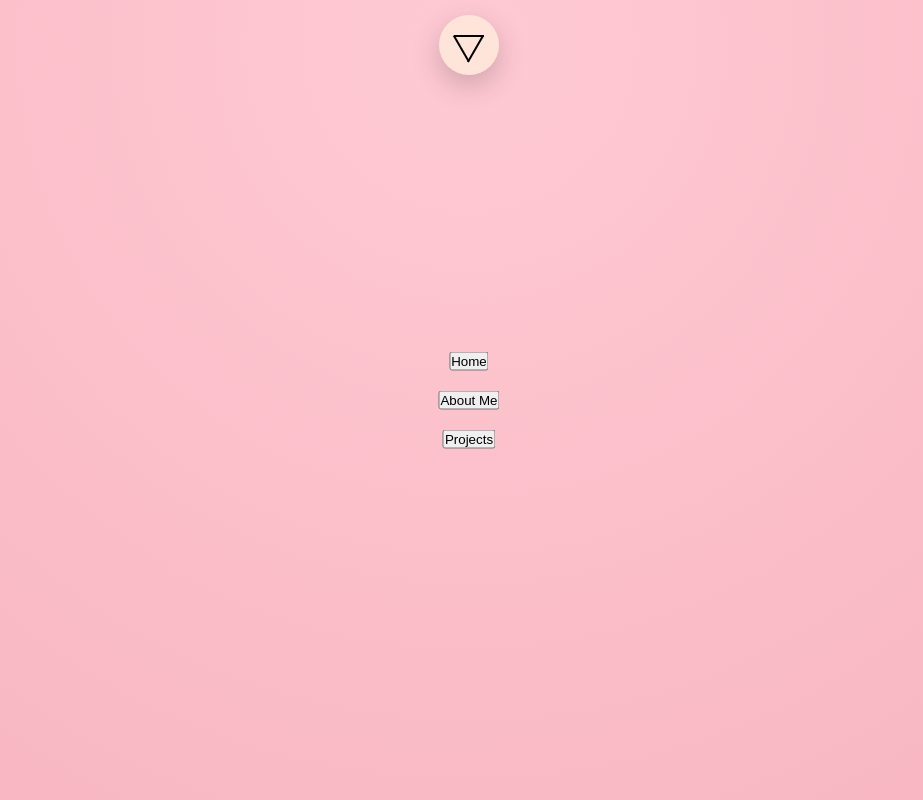
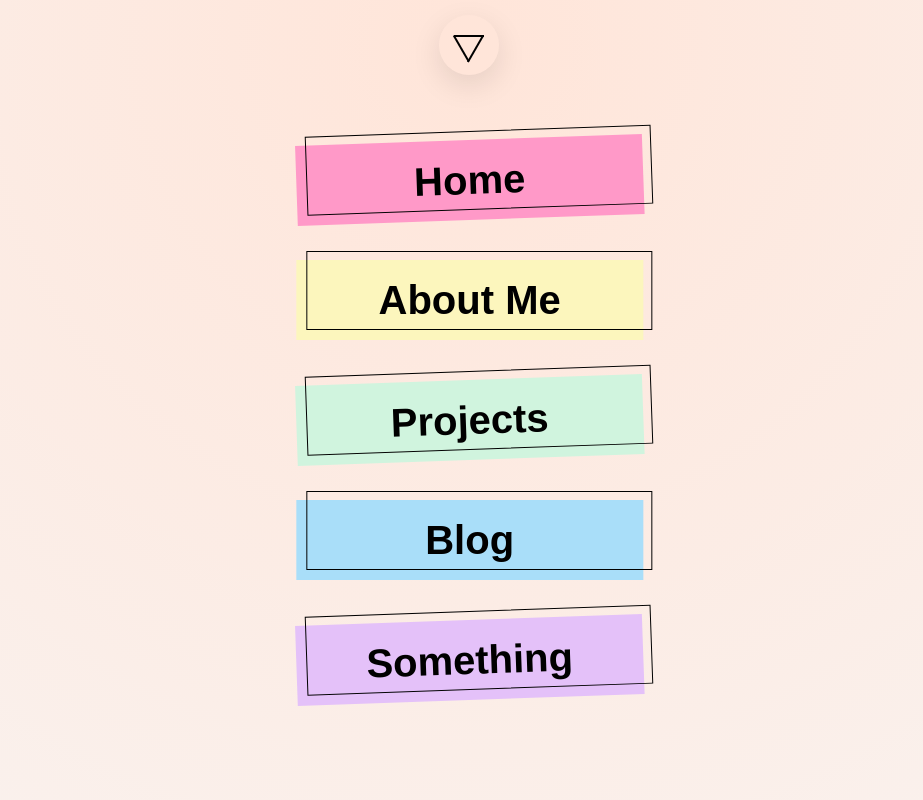
Before and after one commit to everest787/website, a React (Create React App) app: page / in a window 1280 px wide. Both pictures are taken after a click on the label 639 px from the left and 45 px from the top of the page. Shown: the top 800 px of the page, without its empty margins (171-1094 px from the left). Built offline with nearby package versions, Linux system fonts and the light colour scheme.

Commit message:
Adding styling to the navigation buttons

```diff
--- a/src/pages/Layout.js
+++ b/src/pages/Layout.js
@@ -24,13 +24,19 @@ function Layout() {
           <nav className="navigation__nav">
             <ul className="navigation__list">
               <li className="navigation__item">
-                <button onClick={navigateHome}>Home</button>
+                <button onClick={navigateHome} className="navi__button navi__button__red">Home</button>
               </li>
               <li className="navigation__item">
-                <button onClick={navigateAboutMe}>About Me</button>
+                <button onClick={navigateAboutMe} className="navi__button navi__button__yellow navi__button__odd">About Me</button>
               </li>
               <li className="navigation__item">
-                <button onClick={navigateProjects}>Projects</button>
+                <button onClick={navigateProjects} className="navi__button navi__button__green">Projects</button>
+              </li>
+              <li className="navigation__item">
+                <button className="navi__button navi__button__blue navi__button__odd">Blog</button>
+              </li>
+              <li className="navigation__item">
+                <button className="navi__button navi__button__purple">Something</button>
               </li>
             </ul>
           </nav>
--- a/src/sass/abstracts/_variables.scss
+++ b/src/sass/abstracts/_variables.scss
@@ -11,6 +11,12 @@ $color-secondary-2: #ffc8dd;
 $color-secondary-dark-2: #ffafcc;
 $color-tertiary-2: #bde0fe;
 $color-tertiary-dark-2: #a2d2ff;
+
+$colorful-red: #ff99c8;
+$colorful-yellow: #fcf6bd;
+$colorful-green: #d0f4de;
+$colorful-blue: #a9def9;
+$colorful-purple: #e4c1f9;
 
 $color-grey-light-1: #f7f7f7;
 $color-grey-light-2: #eee;
--- a/src/sass/components/_button.scss
+++ b/src/sass/components/_button.scss
@@ -0,0 +1,62 @@
+.navi__button {
+    background-color: $colorful-red;
+    border: 0;
+    font-size: 4rem;
+    font-weight: 700;
+    line-height: 2rem;
+    padding: 3rem 5rem;
+    position: relative;
+    text-align: center;
+    width: 100%;
+    position: relative;
+    cursor: pointer;
+    transform: rotate(-2deg);
+    margin: 0 2rem;
+
+    &:focus {
+        outline: 0;
+    }
+
+    &:hover {
+        transform: translate(.2rem, -.2rem) rotate(-2deg);
+
+        &:after {
+            bottom: .5rem;
+            left: .5rem;
+        }
+    }
+
+    &:after {
+        content: '';
+        position: absolute;
+        border: 1px solid #000000;
+        bottom: 1rem;
+        left: 1rem;
+        width: calc(100% - 1px);
+        height: calc(100% - 1px);
+    }
+
+    &__odd {
+        transform: rotate(0deg);
+        &:hover {
+            transform: translate(.2rem, -.2rem) rotate(0deg);
+        }
+    }
+
+    &__red {
+        background-color: $colorful-red;
+    }
+    &__yellow {
+        background-color: $colorful-yellow;
+    }
+    &__green {
+        background-color: $colorful-green;
+    }
+    &__blue {
+        background-color: $colorful-blue;
+    }
+    &__purple {
+        background-color: $colorful-purple;
+    }
+
+}
--- a/src/sass/layout/_navigation.scss
+++ b/src/sass/layout/_navigation.scss
@@ -14,7 +14,7 @@
         border-radius: 50%;
 
         z-index: 2000;
-        box-shadow: 0 1rem 3rem rgba(black, .2);
+        box-shadow: 0 1rem 3rem rgba(black, .1);
         text-align: center;
         cursor: pointer;
 
@@ -27,7 +27,7 @@
         position: fixed;
         top: 2rem;
         margin-left: -2.5rem;
-        background-image: radial-gradient($color-primary, $color-tertiary);
+        background-image: radial-gradient($color-secondary, $color-grey-light-1);
         z-index: 1000;
 
         transition: transform 2s cubic-bezier(0.16, 1, 0.3, 1);
@@ -46,9 +46,14 @@
     &__list {
         position: absolute;
         top: 50%;
-        transform: translate(-50%, -50%);
+        transform: translate(-55%, -50%);
         list-style: none;
         text-align: center;
+
+        display: flex;
+        flex-direction: column;
+        justify-content: space-between;
+        margin-top: 2rem;
 
     }
     &__item {
```
